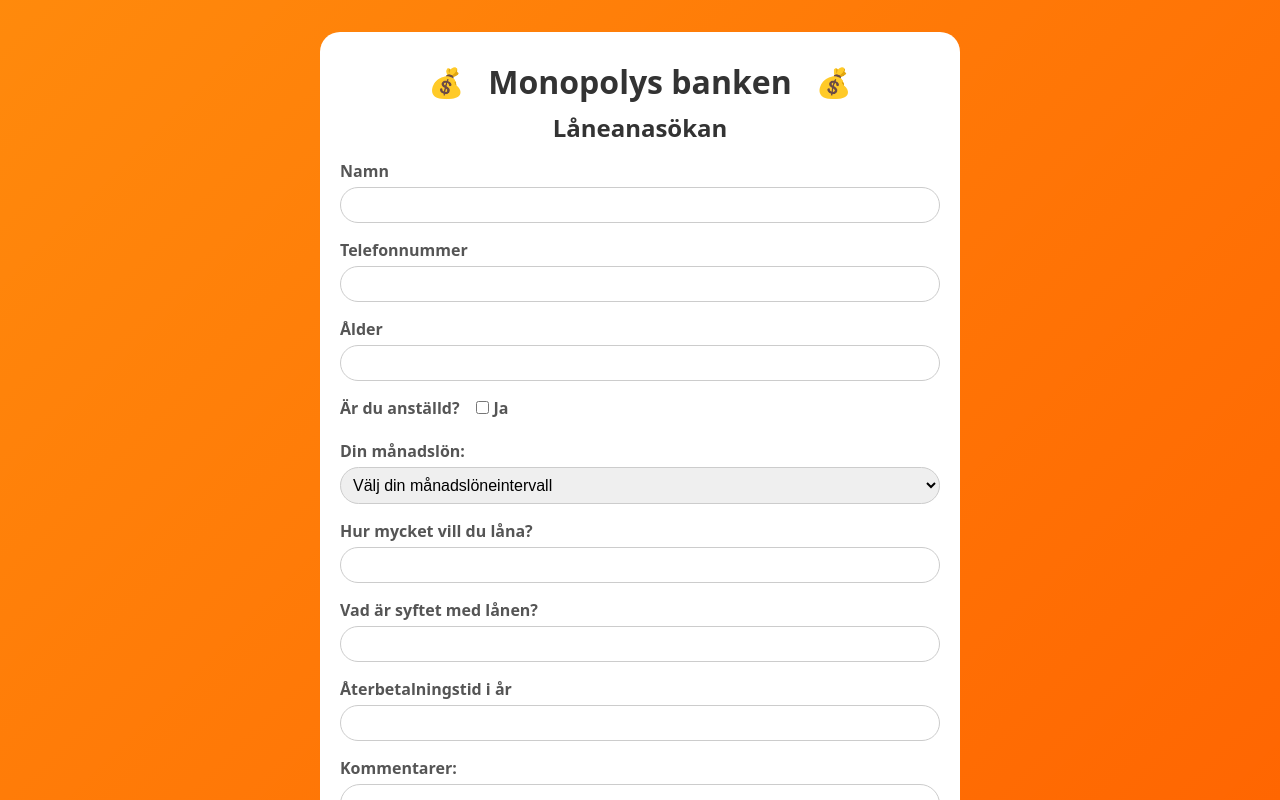
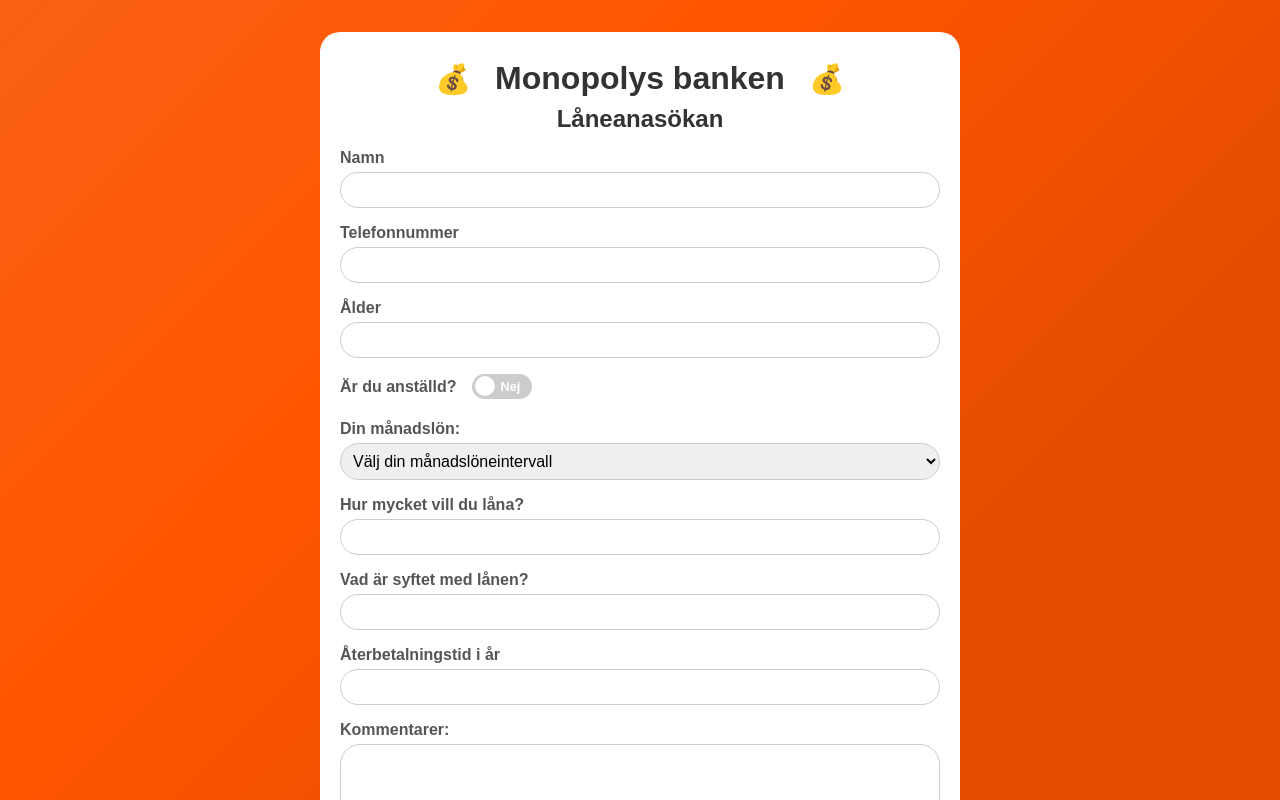
Before and after one commit to JoseRaul-TR/loan-application-form, a React (Vite) app: page / in a window 1280 px wide. Shown: the top 800 px of the page. Built offline with nearby package versions, Linux system fonts and the light colour scheme.

Commit message:
Move in line style into stylesheets when possible, improve toggle swtich style

```diff
--- a/src/App.css
+++ b/src/App.css
@@ -10,6 +10,6 @@
   align-items: center;
   min-height: 100vh;
   width: 100vw;
-  background: linear-gradient(135deg, #ff8400f3 0%, #ff6200 100%);
-  font-family:system-ui, -apple-system, BlinkMacSystemFont, 'Segoe UI', Roboto, Oxygen, Ubuntu, Cantarell, 'Open Sans', 'Helvetica Neue', sans-serif
+  background: linear-gradient(135deg, #fa6115 0%, #ff5500 33.33%, #e64d00  66.66%);
+  font-family: Arial, Helvetica, sans-serif;
 }
--- /dev/null
+++ b/src/components/CheckboxField.css
@@ -0,0 +1,76 @@
+.toggle-container {
+  position: relative;
+  width: 60px;
+  height: 30px;
+}
+
+.toggle {
+  opacity: 0;
+  width: 0;
+  height: 0;
+}
+
+.toggle-label {
+  position: absolute;
+  cursor: pointer;
+  top: 0;
+  left: 0;
+  right: 0;
+  bottom: 0;
+  background-color: #ccc;
+  border-radius: 20px;
+  transition: 0.4s;
+}
+
+.toggle-label:before {
+  position: absolute;
+  content: "";
+  height: 20px;
+  width: 20px;
+  left: 3px;
+  bottom: 3px;
+  background-color: white;
+  border-radius: 50%;
+  transition: 0.4s;
+}
+
+.toggle:checked + .toggle-label {
+  background-color: #08d201;
+}
+
+.toggle:checked + .toggle-label:before {
+  transform: translateX(33px);
+}
+
+.toggle-inner {
+  position: absolute;
+  top: 5px;
+  left: 18px;
+  right: 25px;
+  bottom: 5px;
+  color: white;
+  font-size: 0.8em;
+  transition: all 0.4s ease-in-out;
+}
+
+.toggle-inner:before {
+  content: "Nej";
+  position: absolute;
+  left: 10px;
+  opacity: 1;
+}
+
+.toggle-inner:after {
+  content: "Ja";
+  position: absolute;
+  right: 10px;
+  opacity: 0;
+}
+
+.toggle:checked + .toggle-label .toggle-inner:before {
+  opacity: 0;
+}
+
+.toggle:checked + .toggle-label .toggle-inner:after {
+  opacity: 1;
+}
--- a/src/components/CheckboxField.jsx
+++ b/src/components/CheckboxField.jsx
@@ -1,4 +1,5 @@
 import React from "react";
+import "./CheckboxField.css";
 
 const CheckboxField = ({ name, label, checked, onChange }) => {
   return (
@@ -9,15 +10,19 @@
       <label htmlFor={name} style={{ marginRight: "1rem" }}>
         {label}
       </label>
-      <label>
+      <div className="toggle-container">
         <input
           type="checkbox"
           id={name}
+          className="toggle"
           checked={checked}
           onChange={onChange}
         />
-        Ja
-      </label>
+        <label htmlFor={name} className="toggle-label">
+          <span className="toggle-inner" />
+          <span className="toggle-switch" />
+        </label>
+      </div>
     </div>
   );
 };
--- a/src/components/LoadingAnimation.css
+++ b/src/components/LoadingAnimation.css
@@ -1,25 +1,35 @@
-/* Loading Animation Styles */
-.loading-animation {
+.loading-dots {
   display: flex;
   justify-content: center;
   align-items: center;
-  margin-top: 15px;
-  font-size: 1.1em;
-  color: #555;
+  margin: 1rem;
 }
 
-.loading-animation::before {
-  content: '';
+.loading-dots span {
   display: inline-block;
-  width: 20px;
-  height: 20px;
-  border: 2px solid #007bff;
-  border-top-color: transparent;
+  width: 10px;
+  height: 10px;
   border-radius: 50%;
-  margin-right: 10px;
-  animation: spin 1s linear infinite;
+  margin: 0 5px;
+  background-color: #ff5500;
+  animation: bounce 1.4s infinite ease-in-out both;
 }
 
-@keyframes spin {
-  to { transform: rotate(360deg); }
+.loading-dots span:nth-child(2) {
+  animation-delay: -0.16s;
 }
+
+.loading-dots span:nth-child(3) {
+  animation-delay: -0.32s;
+}
+
+@keyframes bounce {
+  0%,
+  80%,
+  100% {
+    transform: translateY(0);
+  }
+  40% {
+    transform: translateY(-20px);
+  }
+}
--- a/src/components/LoanForm.css
+++ b/src/components/LoanForm.css
@@ -13,7 +13,7 @@
   padding: 20px;
   border-radius: 20px;
   width: 100%;
-    color: #333;
+  color: #333;
 }
 
 .form-header {
@@ -28,6 +28,10 @@
 .bank-name {
   display: flex;
   align-items: center;
+}
+
+.bank-name h1 {
+  padding: 0.5rem;
 }
 
 .bank-icon {
@@ -74,6 +78,14 @@
   margin-right: 5px;
 }
 
+.form-group select {
+  cursor: pointer;
+}
+
+select option {
+  cursor: pointer;
+}
+
 .error {
   color: red;
   font-size: 0.9em;
@@ -95,7 +107,7 @@
   cursor: pointer;
   font-size: 16px;
   transition: background-color 0.3s ease;
-  width: 100%; /* Gör knappen bred */
+  width: 100%;
 }
 
 button:hover {
@@ -105,6 +117,10 @@
 button:disabled {
   background-color: #ccc;
   cursor: not-allowed;
+}
+
+.reset-btn {
+  margin-top: 1rem;
 }
 
 /* Modal Styles */
@@ -133,22 +149,6 @@
   margin-bottom: 1rem;
 }
 
-.modal button {
-  background-color: #28a745;
-  color: white;
-  padding: 8px 15px;
-  border: none;
-  border-radius: 20px;
-  cursor: pointer;
-  font-size: 1em;
-  margin-top: 10px;
-}
-
-.modal button:hover {
-  background-color: #1e7e34;
-}
-
-
 /* Responsiv for medium and small screens */
 @media (max-width: 768px) {
   .loan-form {
--- a/src/components/LoanForm.jsx
+++ b/src/components/LoanForm.jsx
@@ -11,7 +11,6 @@
 
 // Yup validation schema definition
 const validationSchema = yup.object().shape({
-
   name: yup.string().required("Ange ditt namn"),
 
   phone: yup
@@ -23,7 +22,7 @@
     ),
 
   age: yup
-    .number("Fyll i din ålder med ett nummer.")
+    .number("Din ålder måste vara ett tal")
     .required("Ange din ålder")
     .integer("Ålder måste vara ett heltal")
     .positive("Ålder måste vara ett positivt tal")
@@ -122,21 +121,24 @@
     setValue("employed", event.target.checked || null);
   };
 
+  const salaryRangeValue = watch("salaryRange");
+
   useEffect(() => {
     // Display a warning if the selected salary range is below 20.000 kr
     setSalaryWarning(
-      watch("salaryRange") === "under-20000"
-        ? "Observera att en månadslön under 20000 kan påverka din lånesansökan"
+      salaryRangeValue === "under-20000"
+        ? "Observera att en månadslön under 20.000 kr kan påverka din lånesansökan"
         : ""
     );
-  }, [watch("salaryRange")]);
+  }, [salaryRangeValue]);
 
   const onSubmit = async (data) => {
+    console.log(data); // ** troubleshoot **
     // Handle form submission
     setIsSubmitting(true);
     console.log("Sending loan application...", data);
     // Simulate API call
-    await new Promise((resolve) => setTimeout(resolve, 1500));
+    await new Promise((resolve) => setTimeout(resolve, 4000));
     setIsSubmitting(false);
     setSubmissionSucces(true);
     localStorage.removeItem(localStorageKey);
@@ -173,7 +175,7 @@
               <span className="bank-icon" aria-label="Bank">
                 💰
               </span>
-            <h1 style={{ padding: '0.5rem'}}>Monopolys banken</h1>
+              <h1>Monopolys banken</h1>
               <span className="bank-icon" aria-label="Bank">
                 💰
               </span>
@@ -229,11 +231,7 @@
             Skicka din låneansökan
           </button>
 
-          <button
-            type="button"
-            onClick={handleResetForm}
-            style={{ marginTop: "1rem" }}
-          >
+          <button className="reset-btn" type="button" onClick={handleResetForm}>
             Återställa låneansökningsblanketten
           </button>
         </form>
@@ -241,11 +239,12 @@
         {isSubmitting && (
           <div className="modal-overlay">
             <div className="modal">
-              <div className="loading-animation">
-                <p>
-                  Vänta ett ögonblick
-                </p>
+              <div className="loading-dots">
+                <span />
+                <span />
+                <span />
               </div>
+              <p>Skickar din låneansökan</p>
             </div>
           </div>
         )}
@@ -266,3 +265,12 @@
     </FormProvider>
   );
 }
+
+/*
+** TOFIX **
+
+– Form validation message for input fields: age, loanAmount and repaymentYears. At the moment showing a default message form yup when TypeError
+– Checkbox selected state doesn't save in localStorage
+
+** TODO **
+*/
```
Lines whose indentation alone changed are shown as unchanged.
